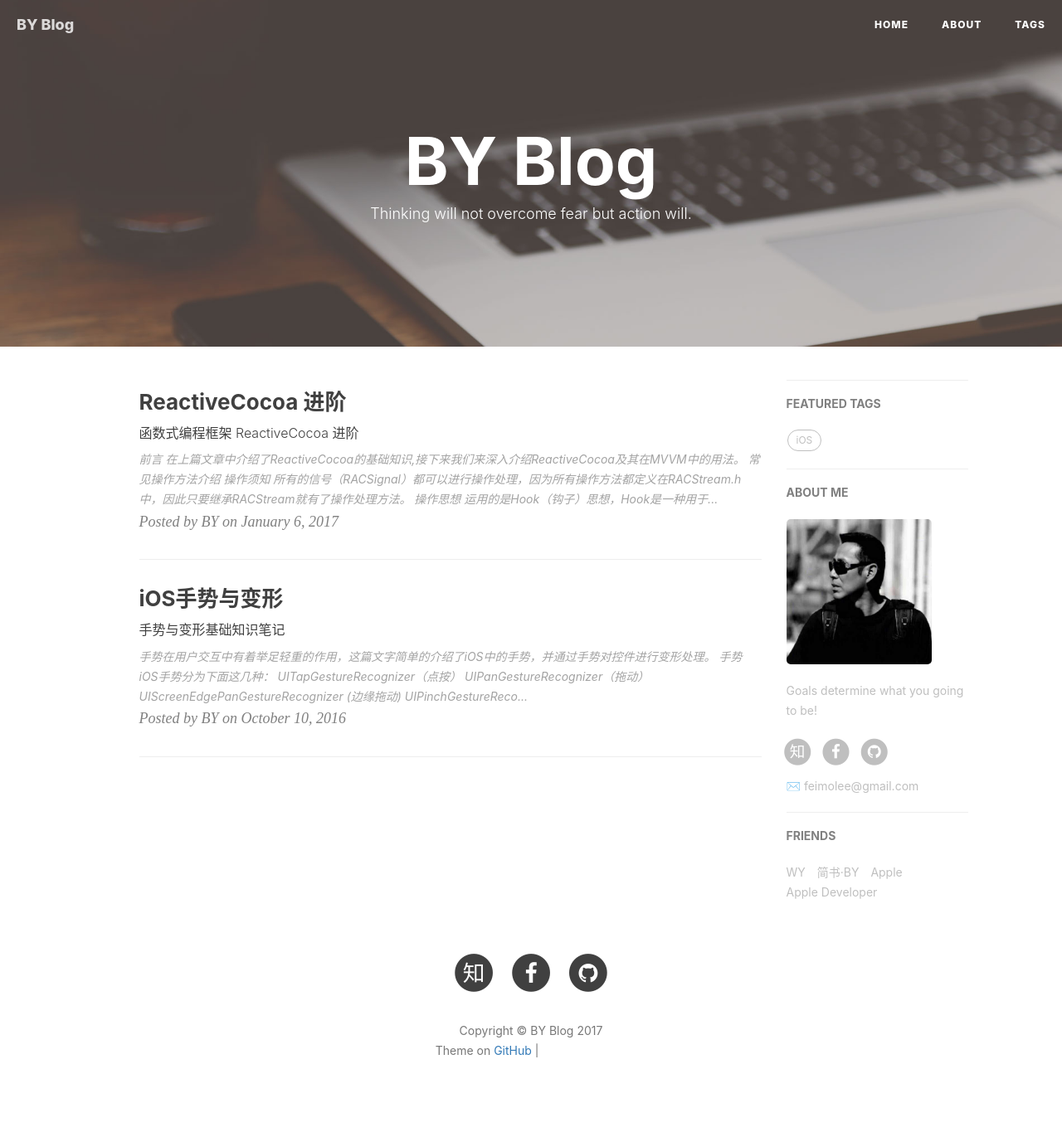
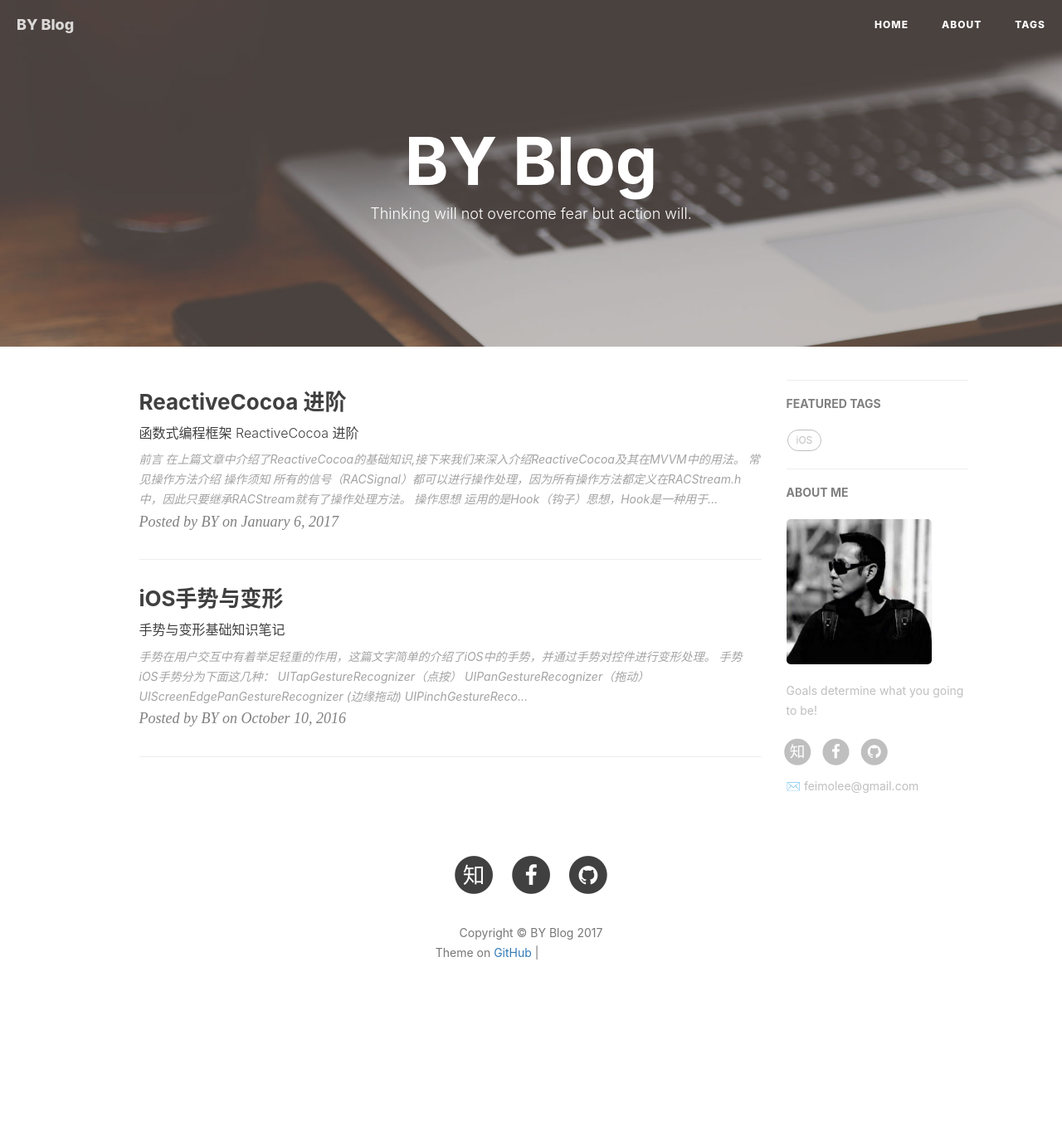
Before and after one commit to feimoc/feimoc.github.io, a Jekyll site: the page built from index.html, in a window 1280 px wide. Shown: the whole page at 83% size. Built offline with Jekyll 4.4.1, drawn with Linux system fonts in a browser that asks for light colours; nearby versions of some CDN libraries; the list of posts is cut into pages by our own code; comment, search, counter and statistics services are not loaded; after the commit the page ends 1253 px from its top, so only the background shows below that; grey boxes are pictures that could not be loaded.

Commit message:
更新配置

```diff
--- a/_config.yml
+++ b/_config.yml
@@ -91,18 +91,15 @@ service-worker: true
 
 
 # Friends
-friends: [
-    {
-        title: "WY",
-        href: "http://zhengwuyang.com"
-    },{
-        title: "简书·BY",
-        href: "http://www.jianshu.com/u/e71990ada2fd"
-    },{
-        title: "Apple",
-        href: "https://apple.com"
-    },{
-        title: "Apple Developer",
-        href: "https://developer.apple.com/"
-    }
-]
+
+#friends: [
+#   {
+#         href: "http://zhengwuyang.com"
+#  },{
+#         href: "http://www.jianshu.com/u/e71990ada2fd"
+# # # # #    # },{
+# # # #         href: "https://apple.com"
+# # #     },{
+#         href: "https://developer.apple.com/"
+# #     }
+#
```
